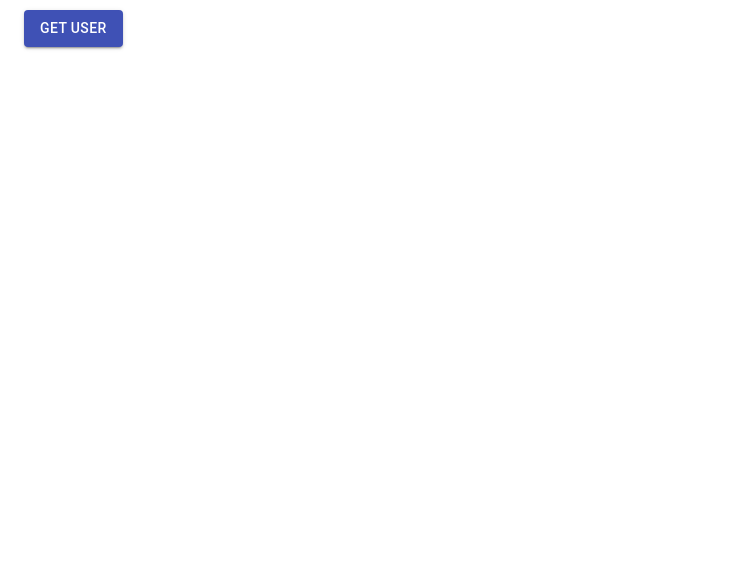
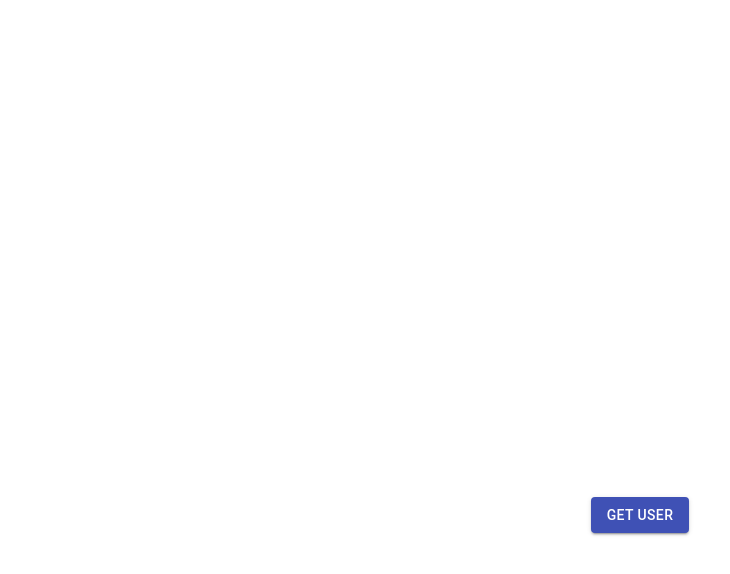
Before and after one commit to mickemicke/random-user, a React (Create React App) app: page / in a window 1280 px wide. Shown: the top 574 px of the page, without its empty margins (0-730 px from the left). Built offline with nearby package versions, Linux system fonts and the light colour scheme.

Commit message:
single user version

```diff
--- a/src/App.tsx
+++ b/src/App.tsx
@@ -2,8 +2,6 @@ import React, { useState } from "react";
 import "./App.css";
 import {
   Button,
-  List,
-  ListItem,
   Container,
   CircularProgress,
   Paper,
@@ -11,8 +9,9 @@ import {
 } from "@material-ui/core";
 import { makeStyles } from "@material-ui/core/styles";
 import MuiAlert, { AlertProps } from "@material-ui/lab/Alert";
-import UserContainer, { User } from "./UserContainer";
 import callApi from "./callApi";
+import UserCard from "./UserCard";
+import { User } from "./UserInterface";
 
 const apiUrl = "https://randomuser.me/api/";
 
@@ -24,15 +23,30 @@ function Alert(props: AlertProps) {
 // antar att man inte använder css filen så mycket då?
 // eller har man kvar den för sina custom divar som inte är material-ui components
 const useStyles = makeStyles({
-  paperRoot: {
+  app: {
+    minHeight: "800px",
     display: "flex",
-    justifyContent: "space-between",
+    alignItems: "center",
+    justifyContent: "center",
+    marginTop: "10px",
+    flexDirection: "column",
+  },
+  buttonContainer: {
+    display: "flex",
+    justifyContent: "center",
+    marginTop: "10px",
+  },
+  userContainer: {
+    minHeight: "200px",
+    display: "flex",
+    justifyContent: "center",
+    alignItems: "center",
   },
 });
 
 function App() {
   const [loading, setLoading] = useState(false);
-  const [users, setUsers] = useState<User[]>([]);
+  const [user, setUser] = useState<User | undefined>();
   const [open, setOpen] = React.useState(false);
   const [{ error, message }, setError] = useState({
     error: false,
@@ -42,7 +56,7 @@ function App() {
 
   const getUser = async () => {
     setLoading(true);
-    const response = await callApi<{ results: [] }>(apiUrl);
+    const response = await callApi<{ results: User[] }>(apiUrl);
     console.log("response :>> ", response);
     if (response instanceof Error) {
       setLoading(false);
@@ -51,12 +65,10 @@ function App() {
     }
     // detta känns lite som antipattern att ha många setState i rad för jag har jobbat mer med actions och dispatch än hooks state
     // men tror react batchar dom så det inte blir för många rerenders? Så detta borde vara okej ändå
-    setUsers([...users, ...response.results]);
+    setUser(response.results[0]);
     setError({ error: false, message: "" });
     setLoading(false);
   };
-  const removeUser = (id: string) =>
-    setUsers(users.filter((user) => user.cell !== id));
 
   const handleClose = (event?: React.SyntheticEvent, reason?: string) => {
     if (reason === "clickaway") {
@@ -67,35 +79,38 @@ function App() {
   };
 
   return (
-    <Container className="App">
-      <Paper elevation={0} className={classes.paperRoot}>
-        <Button variant="contained" color="primary" onClick={() => getUser()}>
-          Get User
-        </Button>
-        {loading && <CircularProgress size="2em" />}
-      </Paper>
-
+    <Container className={classes.app}>
       <Snackbar open={open} autoHideDuration={6000} onClose={handleClose}>
         <Alert onClose={handleClose} severity="error">
           Could not get another user. Please try again. Error: {message}
         </Alert>
       </Snackbar>
 
-      <List
-        children={
-          users.length > 0 &&
-          users.map((user) => {
-            return (
-              <ListItem disableGutters alignItems="center" key={user.cell}>
-                <UserContainer
-                  user={user}
-                  removeUser={removeUser}
-                />
-              </ListItem>
-            );
-          })
-        }
-      />
+      <Paper elevation={0} className={classes.userContainer}>
+        {loading && <CircularProgress size="4em" />}
+        {(user && !loading) && (
+          <UserCard
+            className={classes.userContainer}
+            name={`${user.name.first} ${user.name.last}`}
+            email={user.email}
+            phone={user.phone}
+            picture={user.picture.thumbnail}
+            address={{
+              city: user.location.city,
+              country: user.location.country,
+              street: {
+                streetNumber: user.location.street.number,
+                name: user.location.street.name,
+              },
+            }}
+          />
+        )}
+      </Paper>
+      <Paper elevation={0} className={classes.buttonContainer}>
+        <Button variant="contained" color="primary" onClick={() => getUser()}>
+          Get User
+        </Button>
+      </Paper>
     </Container>
   );
 }
--- a/src/UserCard.tsx
+++ b/src/UserCard.tsx
@@ -4,7 +4,6 @@ import {
   Card,
   CardContent,
   CardHeader,
-  IconButton,
   List,
   ListItem,
   ListItemIcon,
@@ -29,8 +28,6 @@ type Props = {
     };
   };
   className: string;
-  removeUser: (id: string) => void;
-  id: string;
 };
 
 export function formatAddress(
@@ -48,8 +45,6 @@ function UserCard({
   email,
   address,
   className,
-  id,
-  removeUser,
 }: Props) {
   const formattedAddress = formatAddress(
     address.city,
@@ -61,11 +56,6 @@ function UserCard({
       <CardHeader
         avatar={<Avatar alt={name} src={picture} />}
         title={name}
-        action={
-          <IconButton onClick={() => removeUser(id)} aria-label="settings">
-            <DeleteIcon />
-          </IconButton>
-        }
       />
       <CardContent>
         <List dense>
--- a/src/UserContainer.tsx
+++ /dev/null
@@ -1,69 +0,0 @@
-import React from "react";
-import UserCard from "./UserCard";
-
-// denna interfacen kanske borde vara i en type definitions fil nånstans?
-// lite dålig koll på typescript :D
-// men inte så nice att ha den rakt i samma fil iallafall
-// blir en väldigt svårläst komponent
-export interface User {
-  gender: string;
-  name: {
-    [key: string]: string;
-  };
-  location: {
-    [key: string]: any; // string | number funkade inte, lite oklart hur man får flera typer i ett object?
-  };
-  email: string;
-  login: {
-    [key: string]: string;
-  };
-  dob: {
-    [key: string]: any; // string | number funkade inte, lite oklart hur man får flera typer i ett object?
-  };
-  registered: {
-    [key: string]: string;
-  };
-  phone: string;
-  cell: string;
-  id: {
-    [key: string]: any; // string | number funkade inte, lite oklart hur man får flera typer i ett object?
-  };
-  picture: {
-    [key: string]: string;
-  };
-  nat: string;
-}
-
-type Props = {
-  user: User;
-  removeUser: (id: string) => void;
-};
-
-function UserContainer({ user, removeUser }: Props) {
-  const { name, phone, picture, email, location, cell } = user;
-  return (
-    <UserCard
-      className="user-container"
-      name={`${name.first} ${name.last}`}
-      email={email}
-      phone={phone}
-      picture={picture.thumbnail}
-      address={{
-        city: location.city,
-        country: location.country,
-        street: {
-          streetNumber: location.street.number,
-          name: location.street.name,
-        },
-      }}
-      /*
-        här är en liten fuling, använde id: { value } som id förut, men ibland får man användare med value: null.
-        Chansar bara på att "cell" är genomgående unik, men beror väl på hur många användare man tar fram kanske
-      */
-      id={cell}
-      removeUser={removeUser}
-    />
-  );
-}
-
-export default UserContainer;
--- /dev/null
+++ b/src/UserInterface.ts
@@ -0,0 +1,13 @@
+export interface User {
+  name: {
+    [key: string]: string;
+  };
+  email: string;
+  phone: string;
+  picture: {
+    [key: string]: string;
+  };
+  location: {
+    [key: string]: any; // string | number funkade inte, lite oklart hur man får flera typer i ett object?
+  };
+};
```
